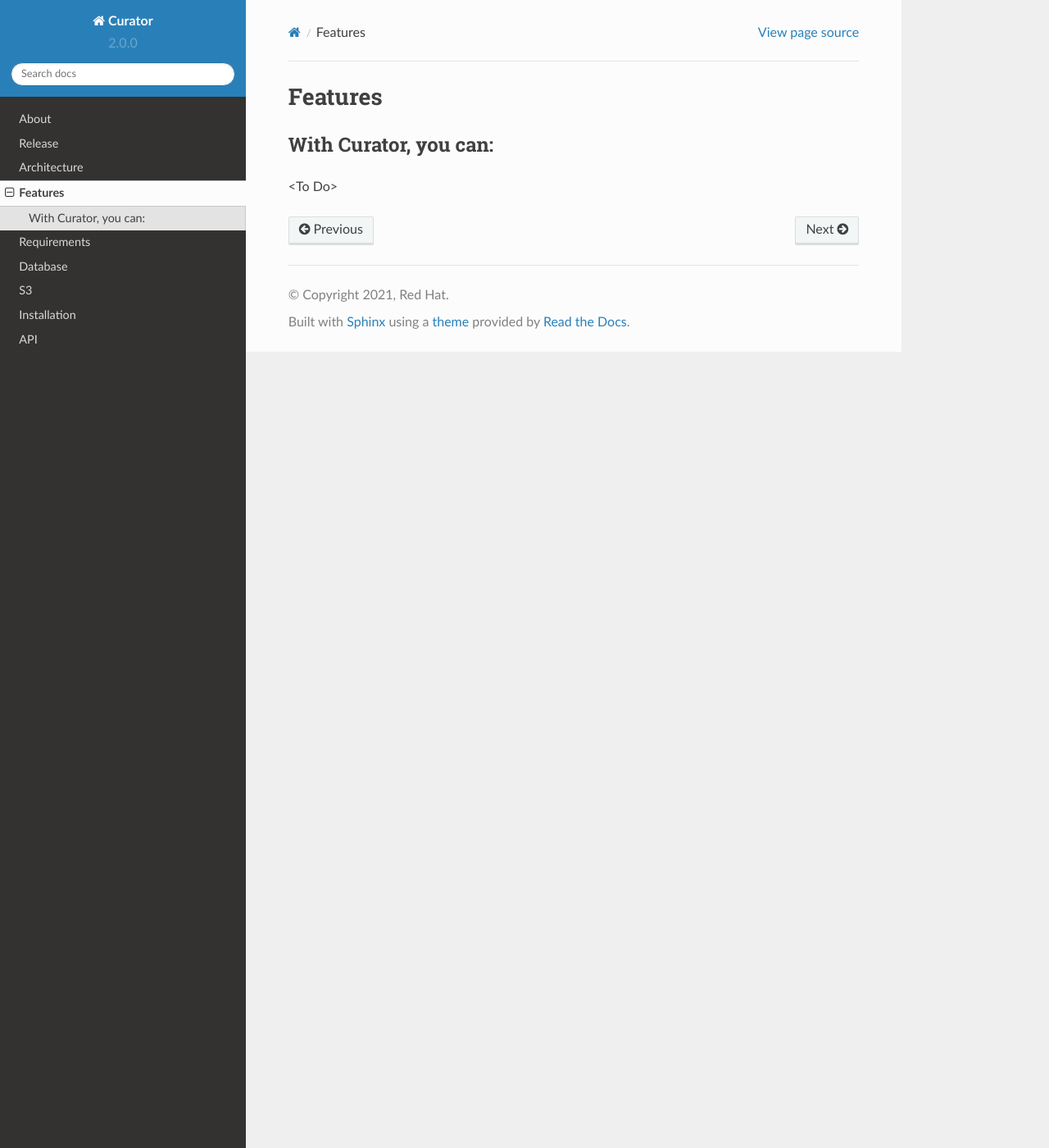
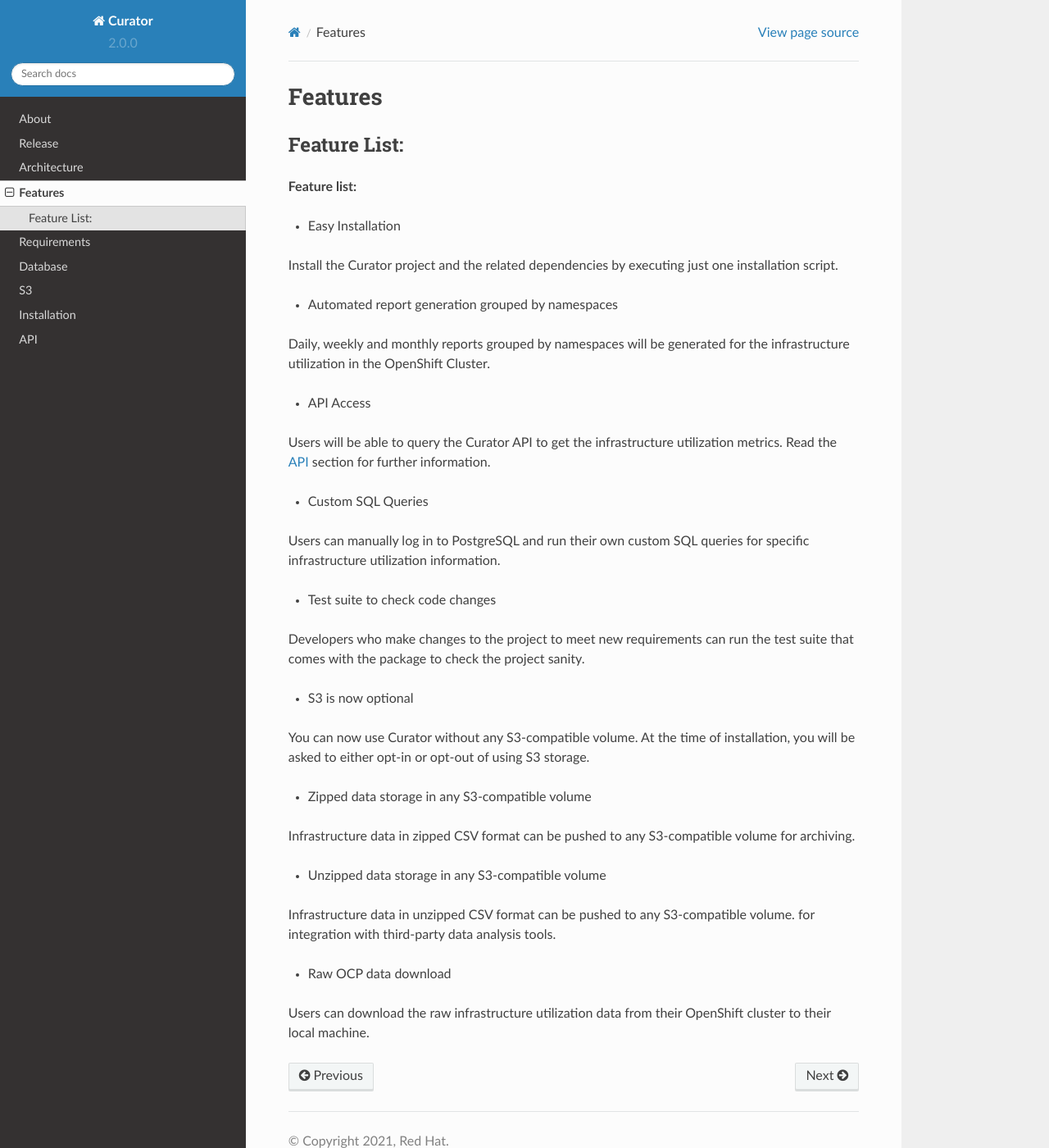
Before and after one commit to gagansk/curator-doc, a Sphinx documentation site: the page built from docs/source/features.rst, in a window 1280 px wide and 1400 px high. Shown: the whole window at 82% size. Built offline with Sphinx 7.4.7 and the Read the Docs theme 2.0.0, drawn with Linux system fonts in a browser that asks for light colours.

Commit message:
Added release notes and features list

```diff
--- a/docs/source/architecture.rst
+++ b/docs/source/architecture.rst
@@ -3,4 +3,8 @@
 
 System Design
 -------------
-<To Do>
+
+.. image:: images/sysDesign.png
+    :width: 600px
+    :align: center
+    :alt: alternate text
--- a/docs/source/features.rst
+++ b/docs/source/features.rst
@@ -1,6 +1,44 @@
 Features
 ========
 
-With Curator, you can:
-----------------------
-<To Do>
+.. _features:
+
+Feature List:
+-------------
+**Feature list:**
+
+* Easy Installation
+
+Install the Curator project and the related dependencies by executing just one installation script.
+
+* Automated report generation grouped by namespaces
+
+Daily, weekly and monthly reports grouped by namespaces will be generated for the infrastructure utilization in the OpenShift Cluster.
+
+* API Access
+
+Users will be able to query the Curator API to get the infrastructure utilization metrics. Read the :doc:`api` section for further information.
+
+* Custom SQL Queries
+
+Users can manually log in to PostgreSQL and run their own custom SQL queries for specific infrastructure utilization information.
+
+* Test suite to check code changes
+
+Developers who make changes to the project to meet new requirements can run the test suite that comes with the package to check the project sanity.
+
+* S3 is now optional
+
+You can now use Curator without any S3-compatible volume. At the time of installation, you will be asked to either opt-in or opt-out of using S3 storage.
+
+* Zipped data storage in any S3-compatible volume
+
+Infrastructure data in zipped CSV format can be pushed to any S3-compatible volume for archiving.
+
+* Unzipped data storage in any S3-compatible volume
+
+Infrastructure data in unzipped CSV format can be pushed to any S3-compatible volume. for integration with third-party data analysis tools.
+
+* Raw OCP data download
+
+Users can download the raw infrastructure utilization data from their OpenShift cluster to their local machine.
```
Also changed, not shown: docs/source/release.rst (+27 -2 lines), docs/source/images/sysDesign.png (added).
